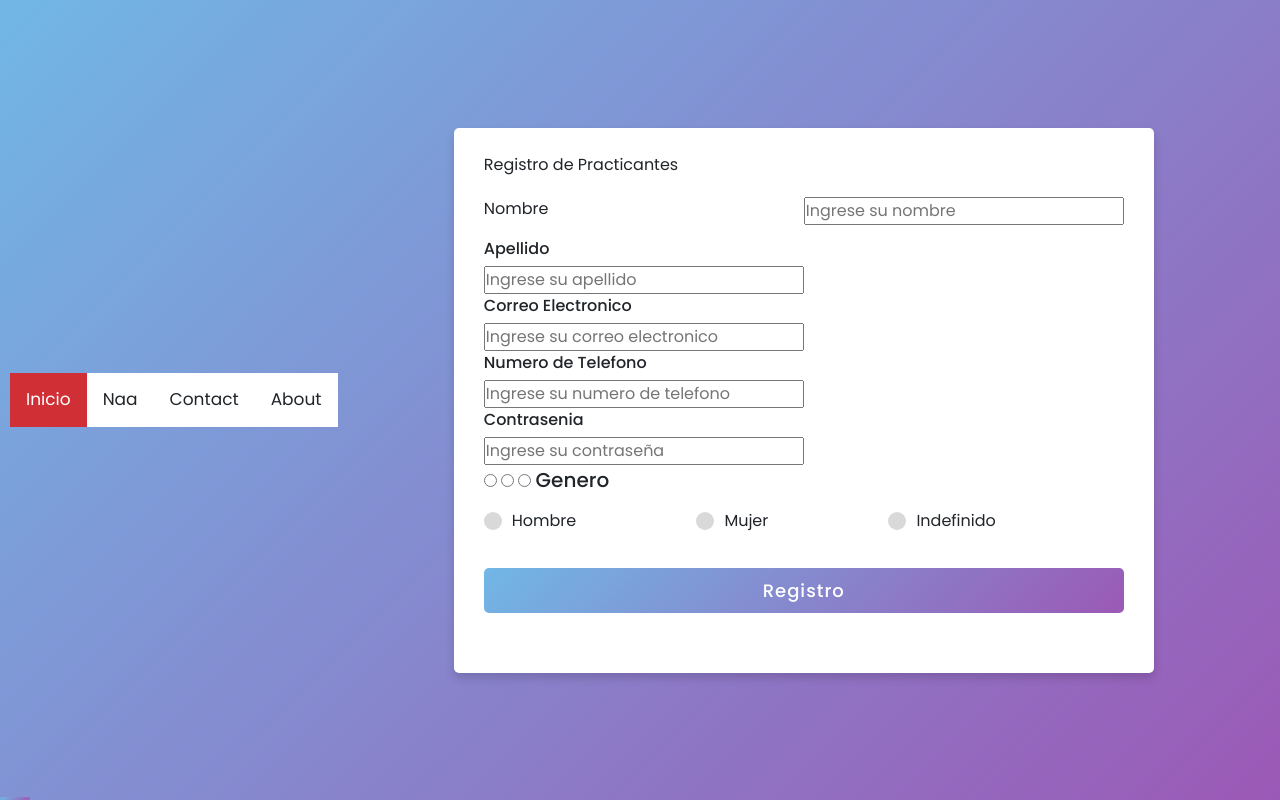
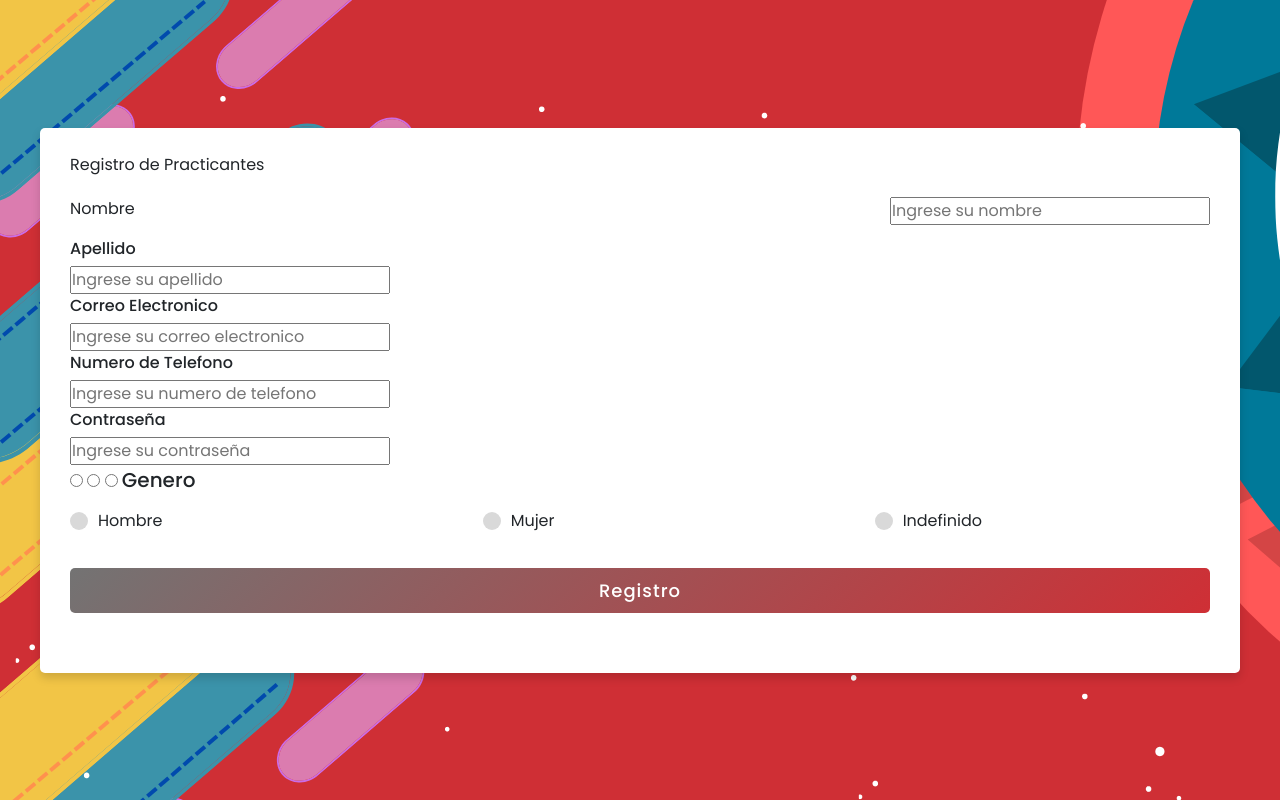
Before and after one commit to YesidSanabria/Proyecto-Generacion-XXI, a Flask app: page /formulario in a window 1280 px wide. Run offline with Flask 2, Linux system fonts and the light colour scheme.

Commit message:
front actualizacion formulario

```diff
--- a/app/static/css/formulario.css
+++ b/app/static/css/formulario.css
@@ -12,11 +12,11 @@ body{
   justify-content: center;
   align-items: center;
   padding: 10px;
-  background: linear-gradient(135deg, #71b7e6, #9b59b6);
+  background-image: url("../img/fondoregistro.png");
 }
 .container{
-  max-width: 700px;
-  width: 100%;
+  max-width: 1200px;
+  width: 140%;
   background-color: #fff;
   padding: 25px 30px;
   border-radius: 5px;
@@ -30,7 +30,6 @@ body{
   height: 3px;
   width: 30px;
   border-radius: 5px;
-  background: linear-gradient(135deg,#71b7e6,#9b59b6);
 }
 .content form .user-details{
   display: flex;
@@ -60,7 +59,7 @@ form .input-box span.details{
 }
 .user-details .input-box input:focus,
 .user-details .input-box input:valid{
-  border-color: #9b59b6;
+  border-color: #CF2F35;
 }
   form .gender-details .gender-title{
     font-size: 20px;
@@ -90,8 +89,8 @@ form .input-box span.details{
     #dot-1:checked ~ .category label .one,
     #dot-2:checked ~ .category label .two,
     #dot-3:checked ~ .category label .three{
-      background: #9b59b6;
-      border-color: #d9d9d9;
+      background: #CF2F35;
+      border-color: #737373;
     }
     form input [type="radio"]{
       display: none;
@@ -111,16 +110,16 @@ form .input-box span.details{
       letter-spacing: 1px;
       cursor: pointer;
       transition: all 0.3s ease;
-      background: linear-gradient(135deg, #71b7e6, #9b59b6);
+      background: linear-gradient(135deg, #737373, #CF2F35);
     }
     form .button input:hover{
-      background: linear-gradient(-135deg, #71b7e6, #9b59b6);
+      background: linear-gradient(-135deg, #737373, #CF2F35);
       }
     @media(max-width: 584px){
       .container{
         max-width: 100%;
-      }
-      form .user-details .input-box{
+}
+form .user-details .input-box{
         margin-bottom: 15px;
         width: 100%;
       }
@@ -134,7 +133,7 @@ form .input-box span.details{
       .user-details::-webkit-scrollbar{
         width: 5px;
       }
-    }
+      }
     @media(max-width: 459px){
       .container .content .category{
         flex-direction: column;
--- a/app/templates/base.html
+++ b/app/templates/base.html
@@ -73,10 +73,10 @@ body {
 
 <body>
     <div class="topnav" id="myTopnav">
-    <a href="/index" class="active">Inicio</a>
-    <a href="/formulario">Naa</a>
-    <a href="#contact">Contact</a>
-    <a href="#about">About</a>
+    <!--a href="/index" class="active">Inicio</a-->
+    <!--a href="/formulario">Naa</a-->
+    <!--a href="#contact">Contact</a-->
+    <!--a href="#about">About</a-->
     <a href="javascript:void(0);" class="icon" onclick="myFunction()">
       <i class="fa fa-bars"></i>
     </a>
--- a/app/templates/formulario.html
+++ b/app/templates/formulario.html
@@ -30,7 +30,7 @@
           <input type="text" placeholder="Ingrese su numero de telefono" required>
         </div>
         <div class="input-box">
-          <span class="details"> Contrasenia </span>
+          <span class="details"> Contraseña </span>
           <input type="text" placeholder="Ingrese su contraseña" required>
         </div>
         <div class="gender-details">
```
